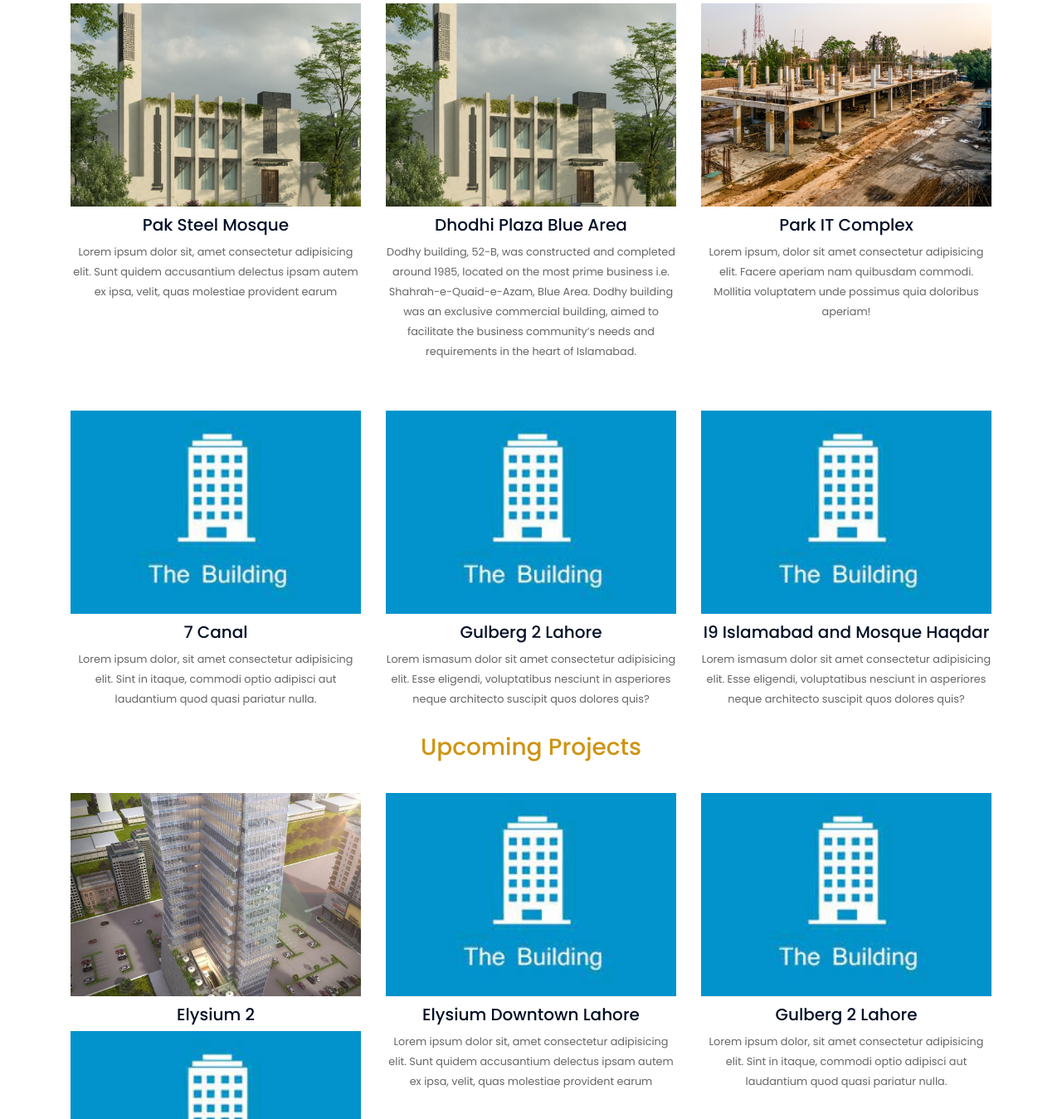
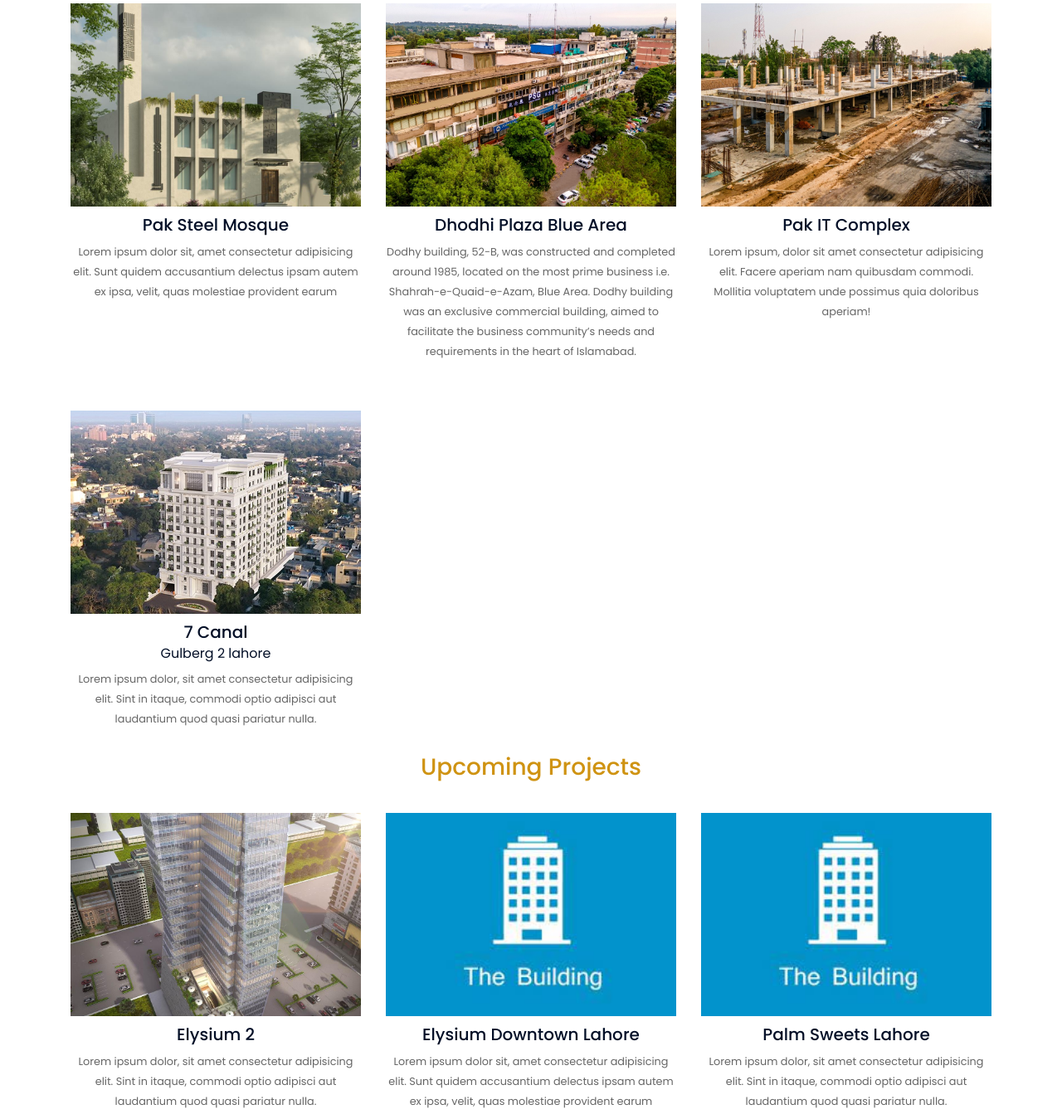
Before and after one commit to ahhmad409/7Canal, a plain HTML site: page our-projects.html in a window 1280 px wide. Shown: the part 2177-3526 px from the top of the page at 83% size. Drawn offline with nearby package versions, Linux system fonts and the light colour scheme; some packages are replaced by stand-ins of ours; a script that the page names is missing.

Commit message:
changed dhodi pictures and gulber2 and i9 isb removed

```diff
--- a/our-projects.html
+++ b/our-projects.html
@@ -194,9 +194,9 @@
               width="100%"
             />
             <h5 class="text-center">Crown Plaza Hotel Blue Area</h5>
-            <small>
-              <a href="https://www.hotelcrownplaza.com"> See Details </a>
-            </small>
+            <a href="https://www.hotelcrownplaza.com" target="_blank">
+              See Details
+            </a>
           </div>
           <div class="col-md-4">
             <img
@@ -289,7 +289,7 @@
           </div>
           <div class="col-md-4">
             <img
-              src="./images/projects/under-construction/pak-steel-mosque.jpeg"
+              src="./images/projects/completed/dodhi-plaza.jpeg"
               alt="Dodhi-Plaza-blue-Area"
               width="100%"
             />
@@ -308,7 +308,7 @@
               alt="park-it-complex"
               width="100%"
             />
-            <h5 class="text-center">Park IT Complex</h5>
+            <h5 class="text-center">Pak IT Complex</h5>
             <small>
               Lorem ipsum, dolor sit amet consectetur adipisicing elit. Facere
               aperiam nam quibusdam commodi. Mollitia voluptatem unde possimus
@@ -316,15 +316,22 @@
             </small>
           </div>
           <div class="col-md-4">
-            <img src="./images/projects/dummy.jpg" alt="dummy" width="100%" />
-            <h5 class="text-center">7 Canal</h5>
+            <img
+              src="./images/projects/completed/main-image.jpg"
+              alt="dummy"
+              width="100%"
+            />
+            <h5 class="text-center">
+              7 Canal <br />
+              <small> Gulberg 2 lahore </small>
+            </h5>
             <small>
               Lorem ipsum dolor, sit amet consectetur adipisicing elit. Sint in
               itaque, commodi optio adipisci aut laudantium quod quasi pariatur
               nulla.
             </small>
           </div>
-          <div class="col-md-4">
+          <!-- <div class="col-md-4">
             <img src="./images/projects/dummy.jpg" alt="dummy" width="100%" />
             <h5 class="text-center">Gulberg 2 Lahore</h5>
             <small>
@@ -332,8 +339,8 @@
               eligendi, voluptatibus nesciunt in asperiores neque architecto
               suscipit quos dolores quis?
             </small>
-          </div>
-          <div class="col-md-4">
+          </div> -->
+          <!-- <div class="col-md-4">
             <img src="./images/projects/dummy.jpg" alt="dummy" width="100%" />
             <h5 class="text-center">I9 Islamabad and Mosque Haqdar</h5>
             <small>
@@ -341,7 +348,7 @@
               eligendi, voluptatibus nesciunt in asperiores neque architecto
               suscipit quos dolores quis?
             </small>
-          </div>
+          </div> -->
         </div>
       </div>
 
@@ -355,7 +362,6 @@
               width="100%"
             />
             <h5 class="text-center">Elysium 2</h5>
-            <img src="./images/projects/dummy.jpg" alt="dummy" width="100%" />
             <small>
               Lorem ipsum dolor, sit amet consectetur adipisicing elit. Sint in
               itaque, commodi optio adipisci aut laudantium quod quasi pariatur
@@ -369,15 +375,6 @@
               >Lorem ipsum dolor sit, amet consectetur adipisicing elit. Sunt
               quidem accusantium delectus ipsam autem ex ipsa, velit, quas
               molestiae provident earum
-            </small>
-          </div>
-          <div class="col-md-4">
-            <img src="./images/projects/dummy.jpg" alt="dummy" width="100%" />
-            <h5 class="text-center">Gulberg 2 Lahore</h5>
-            <small>
-              Lorem ipsum dolor, sit amet consectetur adipisicing elit. Sint in
-              itaque, commodi optio adipisci aut laudantium quod quasi pariatur
-              nulla.
             </small>
           </div>
           <div class="col-md-4">
```
Also changed, not shown: images/projects/completed/main-image.jpg (added).
